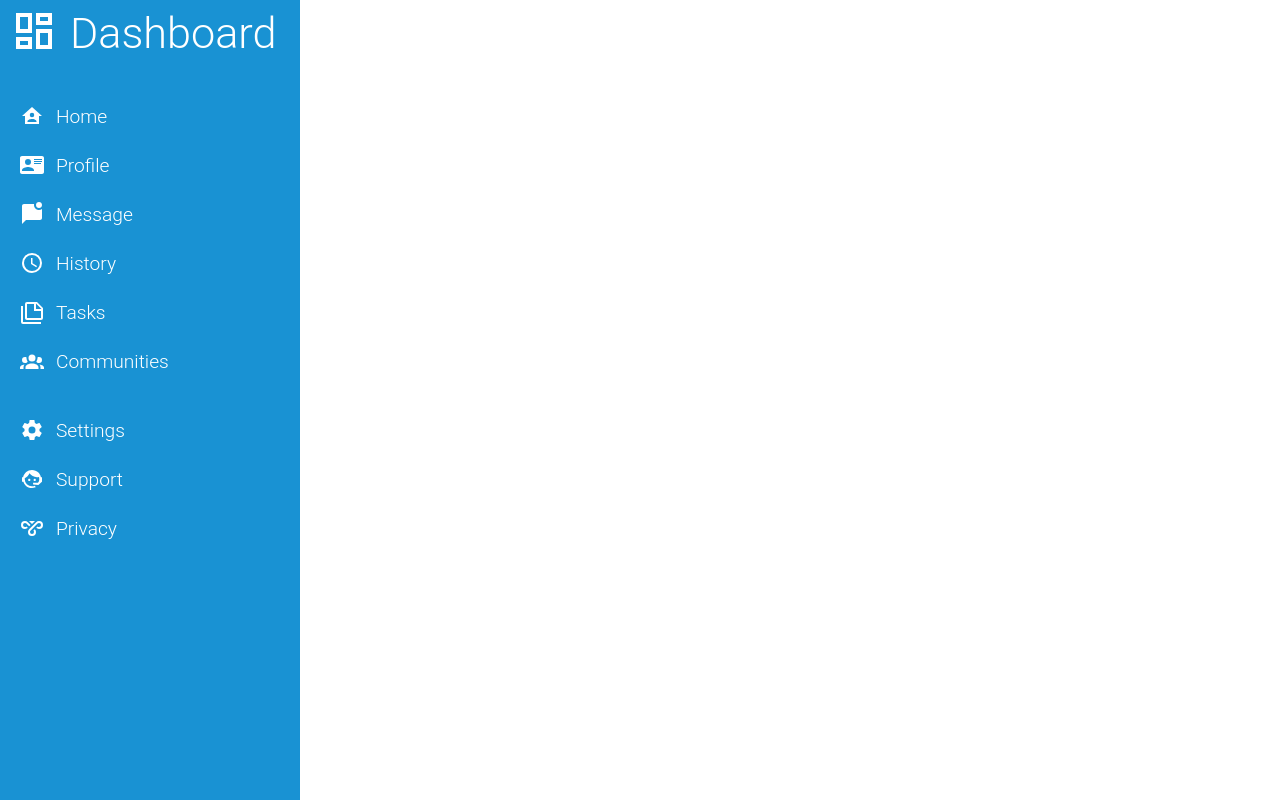
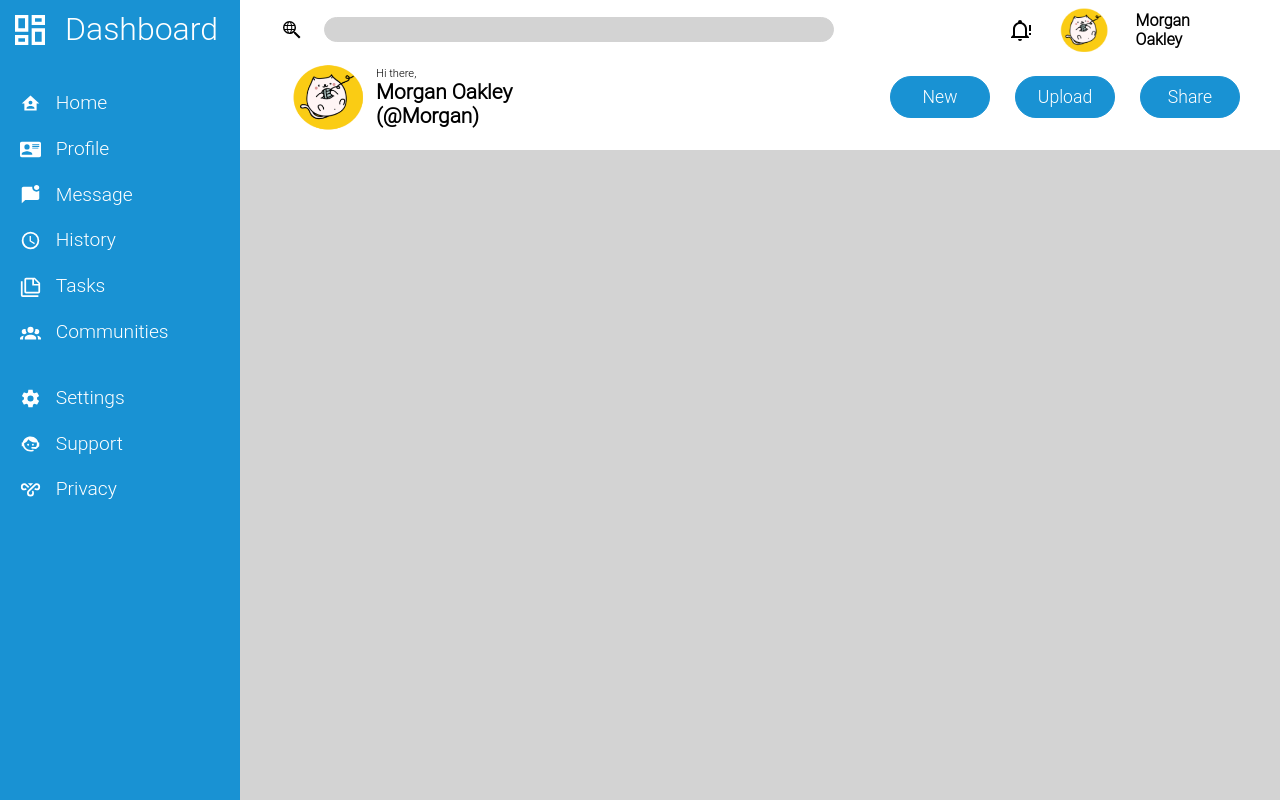
Before and after one commit to guillaume-giannantonio/Admin-dashboard, a plain HTML site: page index.html in a window 1280 px wide. Shown: the top 800 px of the page. Drawn offline with Linux system fonts and the light colour scheme.

Commit message:
Add header css

```diff
--- a/style.css
+++ b/style.css
@@ -9,27 +9,35 @@ html, body, p, h1, h2, h3 {
     font-size: 16px;
 }
 
+.container {
+    height: 100vh;
+    width: 100vw;
+    display: grid;
+    grid-template-columns: repeat(16, 1fr);
+    grid-template-rows: repeat(16, 1fr);
+}
+
 nav {
-    width: 300px;
-    height: 100vh;
+    grid-column: 1 / 4;
+    grid-row: 1 / 17;
     background-color: #1992D3;
 }
 
 nav img {
-    width: 1.5rem;
-    height: 1.5rem;
+    width: 1.3rem;
+    height: 1.3rem;
 
     position: relative;
     top: 5px;
-    margin-right: 12px;
+    margin-right: 15px;
     filter: invert(100%) sepia(0%) saturate(7480%) hue-rotate(281deg) brightness(102%) contrast(105%);
 }
 
-h2 img {
-    width: 3rem;
-    height: 3rem;
+nav h2 img {
+    width: 2.5rem;
+    height: 2.5rem;
     position: relative;
-    top: 7px;
+    top: 10px;
 }
 
 nav h3, nav h2 {
@@ -38,7 +46,7 @@ nav h3, nav h2 {
 }
 
 nav h2 {
-    font-size: 2.7rem;
+    font-size: 2rem;
     margin: 0 0 40px 10px;
 }
 
@@ -50,3 +58,76 @@ nav h3 {
 nav .nav-up {
     margin-bottom: 40px;
 }
+
+header {
+    grid-row: 1 / 4;
+    grid-column: 4 / 17;
+    background-color: white;
+    padding: 5px 40px;
+}
+
+header img {
+    width: 1.5rem;
+    height: 1.5rem;
+}
+
+.logo {
+    width: 4rem;
+    height: auto;
+}
+
+.header-up {
+    display: flex;
+    align-items: center;
+    gap: 20px;
+    margin-bottom: 5px;
+}
+
+.fake-input {
+    height: 25px;
+    width: 40vw;
+    background-color: lightgrey;
+    border: 1px solid lightgrey;
+    border-radius: 15px;
+    margin-right: 12vw;
+}
+
+.header-down {
+    display: flex;
+    align-items: center;
+}
+
+.header-down img {
+    width: 6rem;
+    height: auto;
+}
+
+.header-down p {
+    font-size: 0.7rem;
+}
+
+.header-down h3 {
+    font-size: 1.3rem;
+}
+
+.buttons {
+    margin-left: 25vw;
+    display: flex;
+    gap: 25px;
+}
+
+.header-down button {
+    border: 1px solid #1992D3;
+    width: 100px;
+    background-color: #1992D3;
+    color: white;
+    border-radius: 25px;
+    font-size: 1.1rem;
+    padding: 10px 0;
+}
+
+main {
+    background-color: lightgrey;
+    grid-column: 4 / 17;
+    grid-row: 4 / 17;
+}
```
